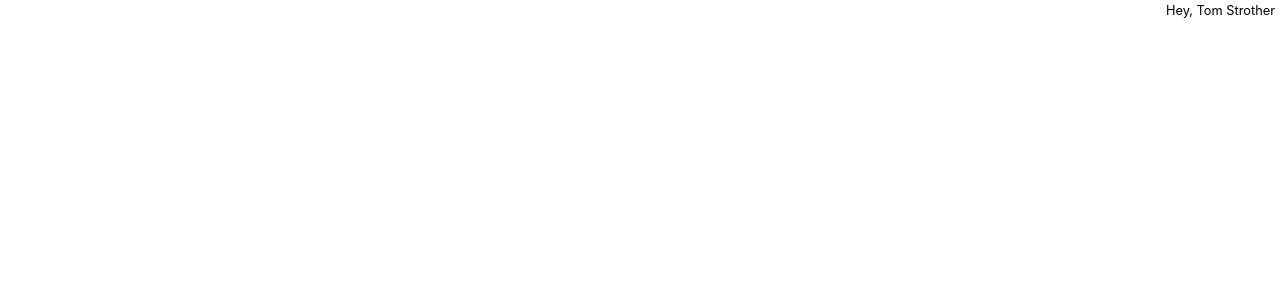
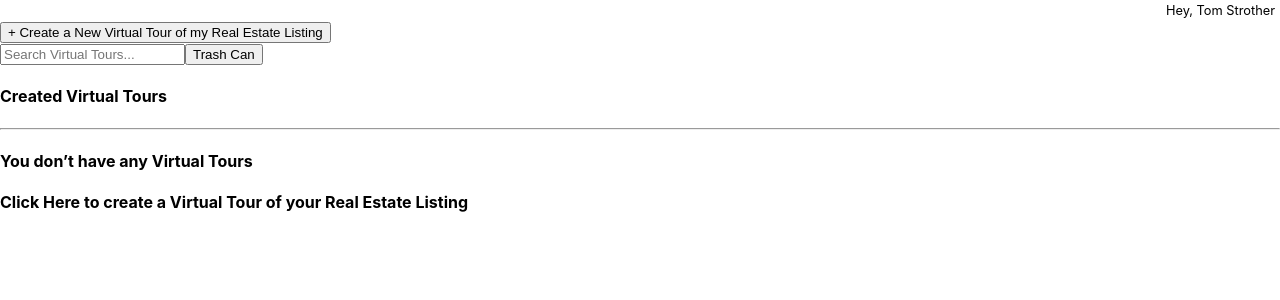
Before and after one commit to tstrotherIV/MyListing360, a React (Create React App) app: page /tours in a window 1280 px wide. Shown: the top 300 px of the page. Built offline with nearby package versions, Linux system fonts and the light colour scheme.

Commit message:
general layout built

```diff
--- a/src/Components/UserTours/userTours.js
+++ b/src/Components/UserTours/userTours.js
@@ -4,7 +4,35 @@ import "./userTours.css";
 const UserTours = () => {
   return (
     <>
-      <section></section>
+      <section>
+        <div className="tourPgHeader"></div>
+        <button className="createTourBtn" type="button">
+          + Create a New Virtual Tour of my Real Estate Listing
+        </button>
+        <section className="tourFilterTrash">
+          <div className="tourFilterBoxes">
+            <input
+              onChange={""}
+              type="filterName"
+              id="filterName"
+              placeholder="Search Virtual Tours..."
+              required=""
+              autoFocus=""
+            />
+            <button className="createTourBtn" type="button">
+              Trash Can
+            </button>
+          </div>
+          <h4>Created Virtual Tours</h4>
+          <hr className="blueDevideLine"></hr>
+          <section className="tourDisplaySect">
+            <h4>You don’t have any Virtual Tours</h4>
+            <h4>
+              Click Here to create a Virtual Tour of your Real Estate Listing
+            </h4>
+          </section>
+        </section>
+      </section>
     </>
   );
 };
```
